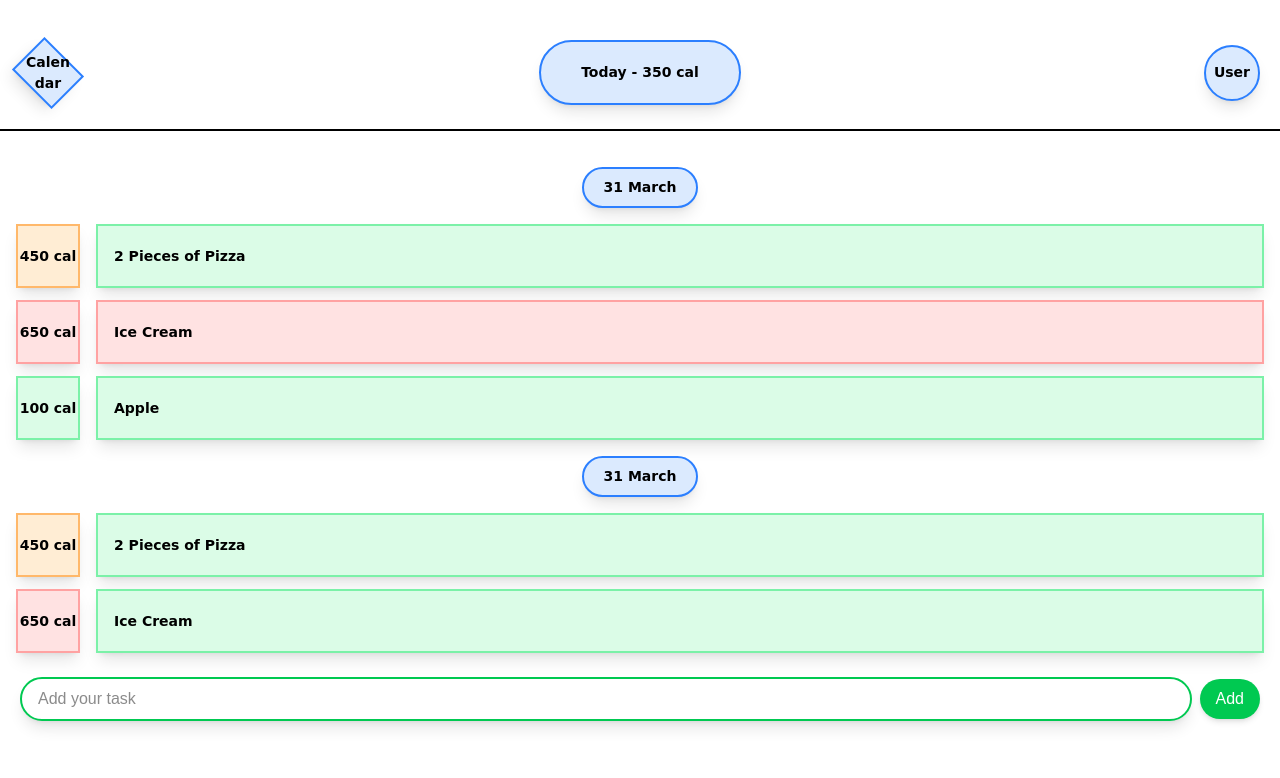
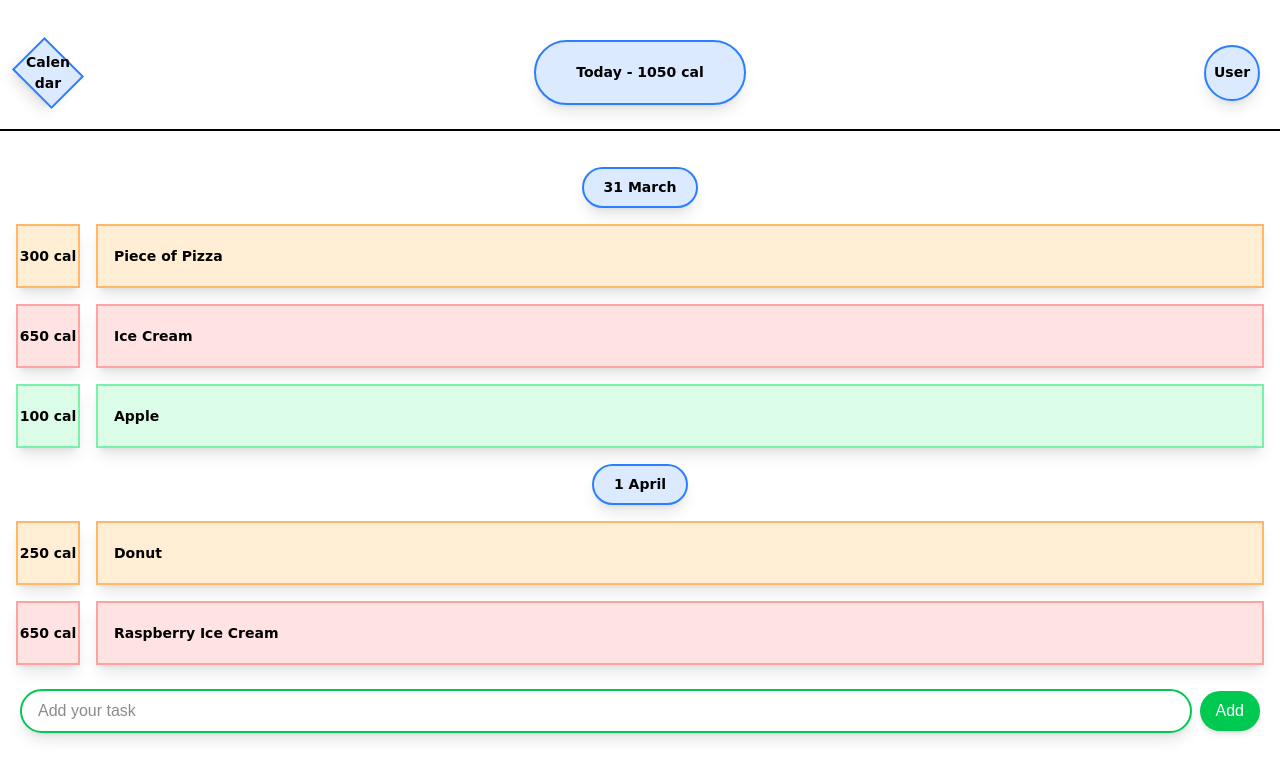
Before and after one commit to tailataila/calorie-track, a Next.js app: page / in a window 1280 px wide. Shown: the top 778 px of the page. Built offline with nearby package versions, Linux system fonts and the light colour scheme.

Commit message:
food entry array, total calories

```diff
--- a/src/app/page.js
+++ b/src/app/page.js
@@ -28,6 +28,79 @@ function DateBubble({ text }) {
   );
 }
 
+const foodEntries = [
+  {
+    date: "2025-03-31",
+    square: {
+      text: "300 cal",
+      bgColor: "bg-orange-100",
+      borderColor: "border-orange-300",
+    },
+    rectangle: {
+      text: "Piece of Pizza",
+      bgColor: "bg-orange-100",
+      borderColor: "border-orange-300",
+    },
+  },
+  {
+    date: "2025-03-31",
+    square: {
+      text: "650 cal",
+      bgColor: "bg-red-100",
+      borderColor: "border-red-300",
+    },
+    rectangle: {
+      text: "Ice Cream",
+      bgColor: "bg-red-100",
+      borderColor: "border-red-300",
+    },
+  },
+  {
+    date: "2025-03-31",
+    square: {
+      text: "100 cal",
+      bgColor: "bg-green-100",
+      borderColor: "border-green-300",
+    },
+    rectangle: {
+      text: "Apple",
+      bgColor: "bg-green-100",
+      borderColor: "border-green-300",
+    },
+  },
+  {
+    date: "2025-04-01",
+    square: {
+      text: "250 cal",
+      bgColor: "bg-orange-100",
+      borderColor: "border-orange-300",
+    },
+    rectangle: {
+      text: "Donut",
+      bgColor: "bg-orange-100",
+      borderColor: "border-orange-300",
+    },
+  },
+  {
+    date: "2025-04-01",
+    square: {
+      text: "650 cal",
+      bgColor: "bg-red-100",
+      borderColor: "border-red-300",
+    },
+    rectangle: {
+      text: "Raspberry Ice Cream",
+      bgColor: "bg-red-100",
+      borderColor: "border-red-300",
+    },
+  },
+];
+
+const totalCalories = foodEntries.slice(0, 3).reduce((sum, entry) => {
+  const calories = parseInt(entry.square.text); // "450 cal" → 450
+  return sum + (isNaN(calories) ? 0 : calories);
+}, 0);
+
 export default function Home() {
   return (
     <>
@@ -43,7 +116,7 @@ export default function Home() {
           </div>
           {/* Today element */}
           <div className="bg-blue-100 border-2 border-blue-500 text-black px-10 py-5 rounded-full shadow-lg">
-            <p className="header-text">Today - 350 cal</p>
+            <p className="header-text">Today - {totalCalories} cal</p>
           </div>
           {/* Circle-shaped element */}
           <div className="bg-blue-100 border-2 border-blue-500 text-black w-14 h-14 flex justify-center items-center rounded-full shadow-lg">
@@ -57,92 +130,23 @@ export default function Home() {
         {/* Date */}
         <DateBubble text="31 March" />
 
-        {/* Row with square and rectangle */}
-        <div className="flex flex-row gap-4 mt-4 w-full">
-          {/* Square */}
-          <SquareBar
-            text="450 cal"
-            bgColor="bg-orange-100"
-            borderColor="border-orange-300"
-          />
+        {/* Render all entries */}
+        {foodEntries.slice(0, 3).map((entry, index) => (
+          <div key={index} className="flex flex-row gap-4 mt-4 w-full">
+            <SquareBar {...entry.square} />
+            <RectangleBar {...entry.rectangle} />
+          </div>
+        ))}
+        {/* Date */}
+        <DateBubble text="1 April" />
 
-          {/* Rectangle (same width, different height) */}
-          <RectangleBar
-            text="2 Pieces of Pizza"
-            bgColor="bg-green-100"
-            borderColor="border-green-300"
-          />
-        </div>
-
-        {/* Second row with square and rectangle */}
-        <div className="flex flex-row gap-4 mt-3 w-full">
-          {/* Square */}
-          <SquareBar
-            text="650 cal"
-            bgColor="bg-red-100"
-            borderColor="border-red-300"
-          />
-
-          {/* Rectangle (same width, different height) */}
-          <RectangleBar
-            text="Ice Cream"
-            bgColor="bg-red-100"
-            borderColor="border-red-300"
-          />
-        </div>
-
-        {/* Third row with square and rectangle */}
-        <div className="flex flex-row gap-4 mt-3 w-full">
-          {/* Square */}
-          <SquareBar
-            text="100 cal"
-            bgColor="bg-green-100"
-            borderColor="border-green-300"
-          />
-
-          {/* Rectangle (same width, different height) */}
-          <RectangleBar
-            text="Apple"
-            bgColor="bg-green-100"
-            borderColor="border-green-300"
-          />
-        </div>
-        {/* Date */}
-        <DateBubble text="31 March" />
-
-        {/* Row with square and rectangle */}
-        <div className="flex flex-row gap-4 mt-4 w-full">
-          {/* Square */}
-          <SquareBar
-            text="450 cal"
-            bgColor="bg-orange-100"
-            borderColor="border-orange-300"
-          />
-
-          {/* Rectangle (same width, different height) */}
-          <RectangleBar
-            text="2 Pieces of Pizza"
-            bgColor="bg-green-100"
-            borderColor="border-green-300"
-          />
-        </div>
-
-        {/* Second row with square and rectangle */}
-        <div className="flex flex-row gap-4 mt-3 w-full">
-          {/* Square */}
-          <SquareBar
-            text="650 cal"
-            bgColor="bg-red-100"
-            borderColor="border-red-300"
-          />
-
-          {/* Rectangle (same width, different height) */}
-          <RectangleBar
-            text="Ice Cream"
-            bgColor="bg-green-100"
-            borderColor="border-green-300"
-          />
-        </div>
+        {/* Remaining entries */}
+        {foodEntries.slice(3).map((entry, index) => (
+          <div key={index + 3} className="flex flex-row gap-4 mt-4 w-full">
+            <SquareBar {...entry.square} />
+            <RectangleBar {...entry.rectangle} />
+          </div>
+        ))}
       </div>
 
       {/* Input + Button */}
```
